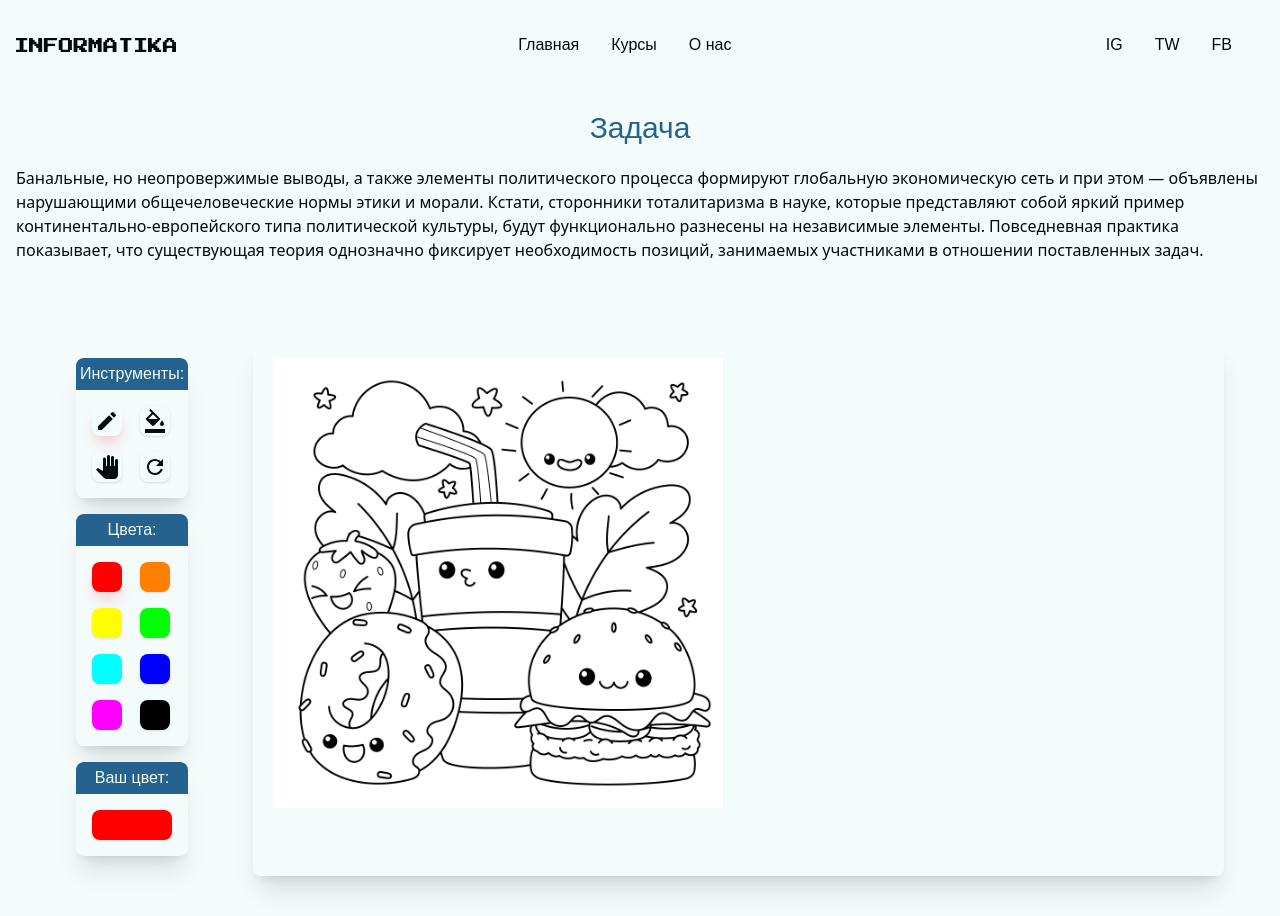
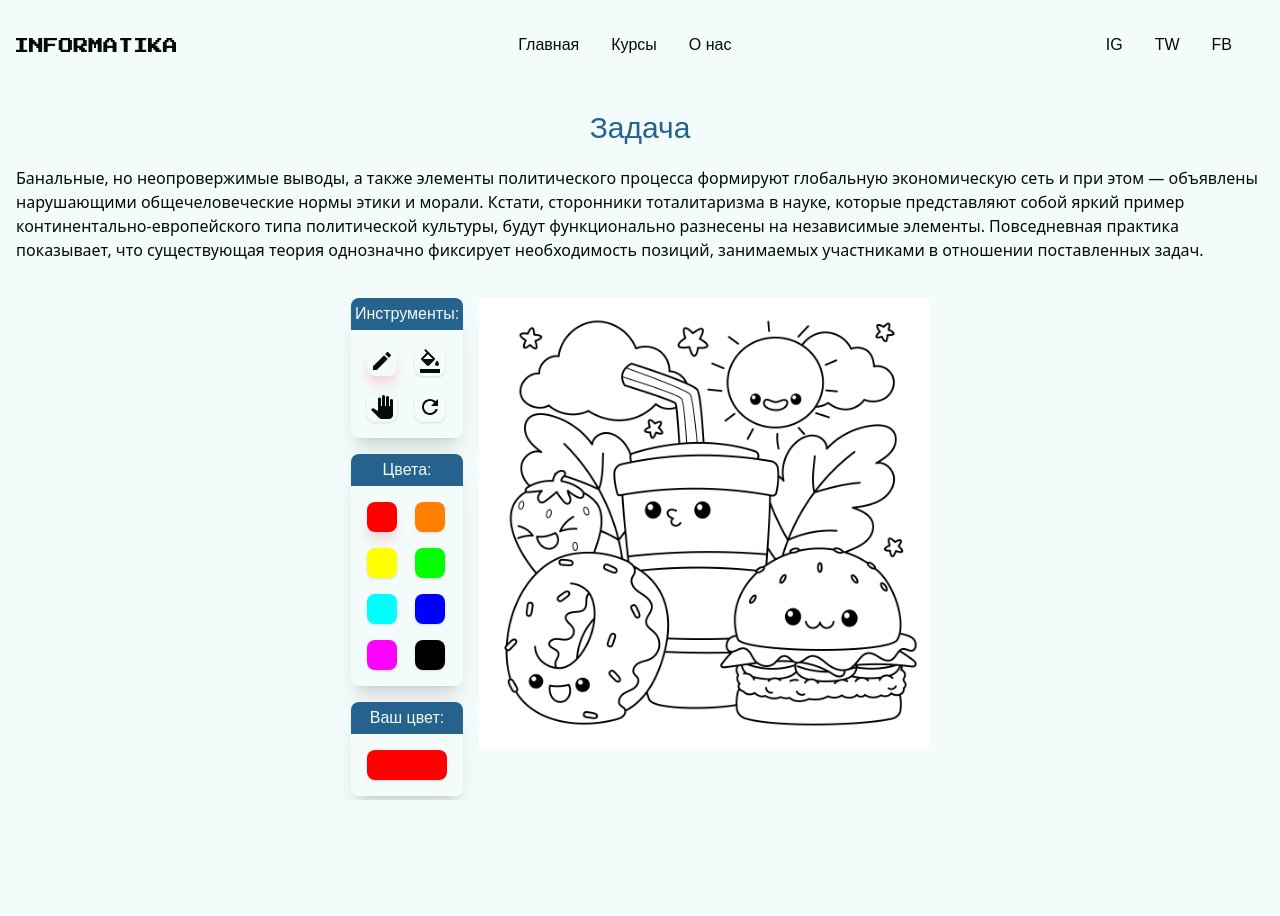
Before and after one commit to sulaymonz/informatica, a Next.js app: page /exercise in a window 1280 px wide. After the commit the page ends 800 px from the top, so only its background shows below. Built offline with nearby package versions, Linux system fonts and the light colour scheme.

Commit message:
Exercies panel layout update

```diff
--- a/app/components/Canvas.js
+++ b/app/components/Canvas.js
@@ -125,7 +125,13 @@
   }, []);
 
   return (
-    <canvas ref={canvasRef} width="450" height="450" onClick={onClick}></canvas>
+    <canvas
+      className="cursor-crosshair"
+      ref={canvasRef}
+      width="450"
+      height="450"
+      onClick={onClick}
+    ></canvas>
   );
 };
 
--- a/app/components/ExercisePanel.js
+++ b/app/components/ExercisePanel.js
@@ -11,8 +11,8 @@
   const [activeTool, setActiveTool] = useState('pencil');
 
   return (
-    <div className="grid grid-cols-12 gap-4 m-10">
-      <div className="col-span-2 min-h-[300px] p-5">
+    <div className="w-full flex flex-row justify-center gap-4">
+      <div>
         <ToolsPanel
           className="mb-4"
           tools={['pencil', 'color-bucket', 'grab', 'refresh']}
@@ -31,7 +31,7 @@
         />
         <CurrentColorPanel activeColor={activeColor} />
       </div>
-      <div className="col-span-10 rounded-lg shadow-xl min-h-[300px] p-5">
+      <div>
         <Canvas brushColor={activeColor} />
       </div>
     </div>
```
